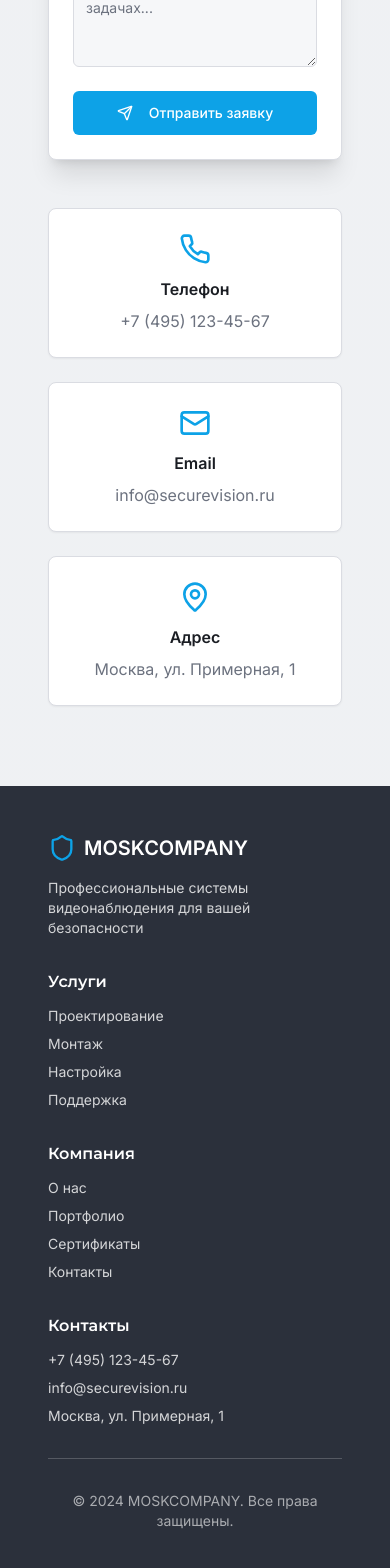
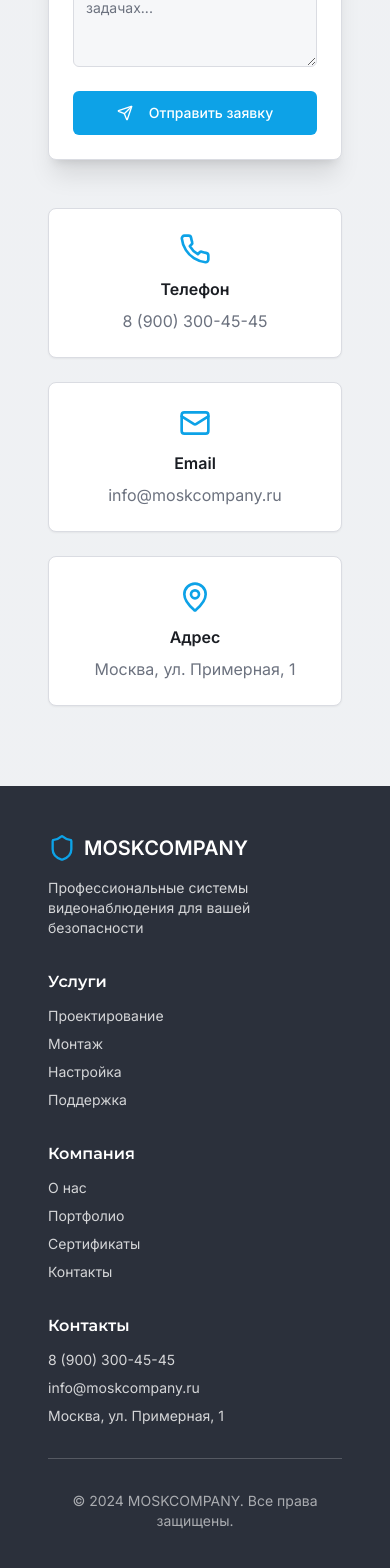
Before and after one commit to pr-poehali-dev/video-surveillance-setup-1, a React (Vite) app: page / in a window 390 px wide. Shown: the part 7976-9544 px from the top of the page. Built offline with nearby package versions, Linux system fonts and the light colour scheme.

Commit message:
Добавление контактных данных компании

```diff
--- a/src/components/ContactsSection.tsx
+++ b/src/components/ContactsSection.tsx
@@ -90,14 +90,18 @@ const ContactsSection = () => {
             <CardContent className="pt-6 text-center">
               <Icon name="Phone" className="mx-auto mb-3 text-primary" size={32} />
               <div className="font-semibold mb-2">Телефон</div>
-              <div className="text-muted-foreground">+7 (495) 123-45-67</div>
+              <a href="tel:+79003004545" className="text-muted-foreground hover:text-primary transition-colors">
+                8 (900) 300-45-45
+              </a>
             </CardContent>
           </Card>
           <Card>
             <CardContent className="pt-6 text-center">
               <Icon name="Mail" className="mx-auto mb-3 text-primary" size={32} />
               <div className="font-semibold mb-2">Email</div>
-              <div className="text-muted-foreground">info@securevision.ru</div>
+              <a href="mailto:info@moskcompany.ru" className="text-muted-foreground hover:text-primary transition-colors">
+                info@moskcompany.ru
+              </a>
             </CardContent>
           </Card>
           <Card>
--- a/src/components/Footer.tsx
+++ b/src/components/Footer.tsx
@@ -35,8 +35,16 @@ const Footer = () => {
           <div>
             <h3 className="font-semibold mb-3">Контакты</h3>
             <ul className="space-y-2 text-sm text-secondary-foreground/80">
-              <li>+7 (495) 123-45-67</li>
-              <li>info@securevision.ru</li>
+              <li>
+                <a href="tel:+79003004545" className="hover:text-primary transition-colors">
+                  8 (900) 300-45-45
+                </a>
+              </li>
+              <li>
+                <a href="mailto:info@moskcompany.ru" className="hover:text-primary transition-colors">
+                  info@moskcompany.ru
+                </a>
+              </li>
               <li>Москва, ул. Примерная, 1</li>
             </ul>
           </div>
--- a/src/components/Navigation.tsx
+++ b/src/components/Navigation.tsx
@@ -20,9 +20,11 @@ const Navigation = () => {
           <a href="#contacts" className="hover:text-primary transition-colors">Контакты</a>
         </div>
         <div className="flex items-center gap-2">
-          <Button className="hidden md:flex">
-            <Icon name="Phone" size={16} className="mr-2" />
-            Позвонить
+          <Button className="hidden md:flex" asChild>
+            <a href="tel:+79003004545">
+              <Icon name="Phone" size={16} className="mr-2" />
+              8 (900) 300-45-45
+            </a>
           </Button>
           <Button
             variant="ghost"
@@ -72,9 +74,11 @@ const Navigation = () => {
             >
               Контакты
             </a>
-            <Button className="w-full">
-              <Icon name="Phone" size={16} className="mr-2" />
-              Позвонить
+            <Button className="w-full" asChild>
+              <a href="tel:+79003004545">
+                <Icon name="Phone" size={16} className="mr-2" />
+                8 (900) 300-45-45
+              </a>
             </Button>
           </div>
         </div>
```
